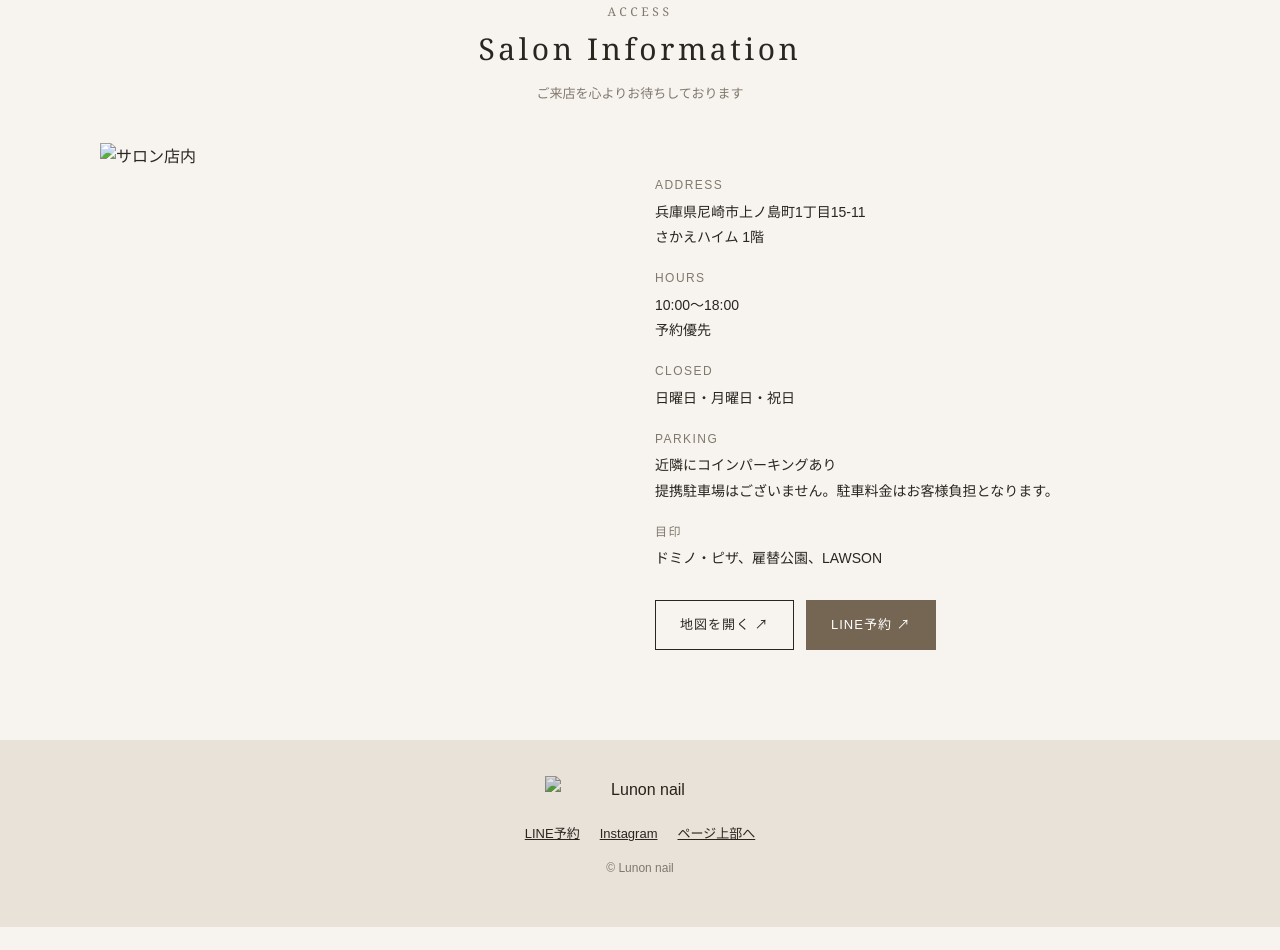
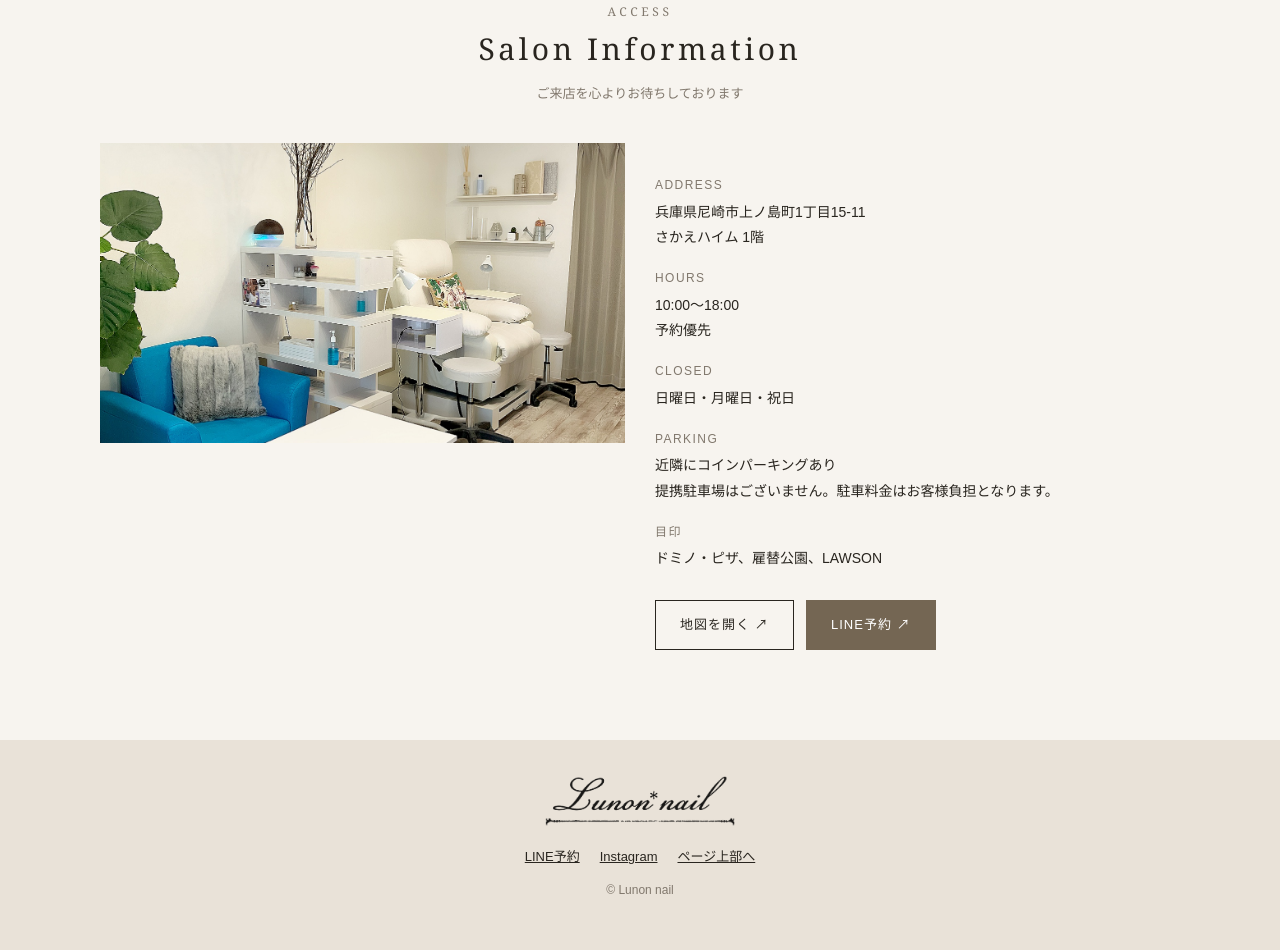
Before and after one commit to rieko1130-cyber/lunon-nail, a plain HTML site: page index.html in a window 1280 px wide. Shown: the part 5150-6100 px from the top of the page. Before the commit the page ends 6077 px from the top, so only its background shows below. Drawn offline with Linux system fonts and the light colour scheme.

Commit message:
Update index.html

```diff
--- a/index.html
+++ b/index.html
@@ -27,9 +27,9 @@
 <div class="menu-card"><h3>OPTION</h3><div class="price-row"><span>長さ出し（1本）</span><b>¥550</b></div><div class="price-row"><span>ストーン（1個）</span><b>¥55〜</b></div><div class="price-row"><span>パラフィンパック</span><b>¥1,100</b></div><div class="price-row"><span>ハンドSPA</span><b>¥3,300</b></div><div class="price-row"><span>肘までのオイルマッサージ（10分）</span><b>¥1,100</b></div></div>
 <div class="menu-card"><h3>OFF</h3><div class="price-row"><span>オフのみ</span><b>¥3,300</b></div><div class="price-row"><span>付け替えオフ</span><b>¥1,100</b></div><p class="note">ご新規様は初回オフ無料・10％OFF</p></div>
 </div><p class="note">※メニュー内容・価格は変更となる場合があります。ご予約時にご確認ください。</p></div></section>
-<section class="section feature"><div class="wrap feature-inner"><img src="assets/shop-sign.jpeg" alt="Lunon nailの店舗看板"><div><div class="eyebrow">WELCOME TO LUNON NAIL</div><h2>初めてのお客様も<br>お気軽にどうぞ。</h2><p class="copy">ご新規様は初回オフ無料、さらに10％OFFでご案内しています。メニューについてのご質問やデザインのご相談も、LINEからお気軽にお問い合わせください。</p><a class="btn primary" href="https://lin.ee/yedRJRW" target="_blank" rel="noopener">LINEで予約・相談する ↗</a></div></div></section>
-<section class="section" id="access"><div class="wrap"><div class="section-head"><div class="en">ACCESS</div><h2>Salon Information</h2><p>ご来店を心よりお待ちしております</p></div><div class="access-grid"><div><img src="assets/salon-interior.jpeg" alt="サロン店内"></div><dl class="info"><dt>ADDRESS</dt><dd>兵庫県尼崎市上ノ島町1丁目15-11<br>さかえハイム 1階</dd><dt>HOURS</dt><dd>10:00〜18:00<br>予約優先</dd><dt>CLOSED</dt><dd>日曜日・月曜日・祝日</dd><dt>PARKING</dt><dd>近隣にコインパーキングあり<br>提携駐車場はございません。駐車料金はお客様負担となります。</dd><dt>目印</dt><dd>ドミノ・ピザ、雇替公園、LAWSON</dd><div class="actions"><a class="btn light" href="https://www.google.com/maps/search/?api=1&query=兵庫県尼崎市上ノ島町1丁目15-11+さかえハイム" target="_blank" rel="noopener">地図を開く ↗</a><a class="btn primary" href="https://lin.ee/yedRJRW" target="_blank" rel="noopener">LINE予約 ↗</a></div></dl></div></div></section>
+<section class="section feature"><div class="wrap feature-inner"><img src="shop-sign.jpeg" alt="Lunon nailの店舗看板"><div><div class="eyebrow">WELCOME TO LUNON NAIL</div><h2>初めてのお客様も<br>お気軽にどうぞ。</h2><p class="copy">ご新規様は初回オフ無料、さらに10％OFFでご案内しています。メニューについてのご質問やデザインのご相談も、LINEからお気軽にお問い合わせください。</p><a class="btn primary" href="https://lin.ee/yedRJRW" target="_blank" rel="noopener">LINEで予約・相談する ↗</a></div></div></section>
+<section class="section" id="access"><div class="wrap"><div class="section-head"><div class="en">ACCESS</div><h2>Salon Information</h2><p>ご来店を心よりお待ちしております</p></div><div class="access-grid"><div><img src="salon-interior.jpeg" alt="サロン店内"></div><dl class="info"><dt>ADDRESS</dt><dd>兵庫県尼崎市上ノ島町1丁目15-11<br>さかえハイム 1階</dd><dt>HOURS</dt><dd>10:00〜18:00<br>予約優先</dd><dt>CLOSED</dt><dd>日曜日・月曜日・祝日</dd><dt>PARKING</dt><dd>近隣にコインパーキングあり<br>提携駐車場はございません。駐車料金はお客様負担となります。</dd><dt>目印</dt><dd>ドミノ・ピザ、雇替公園、LAWSON</dd><div class="actions"><a class="btn light" href="https://www.google.com/maps/search/?api=1&query=兵庫県尼崎市上ノ島町1丁目15-11+さかえハイム" target="_blank" rel="noopener">地図を開く ↗</a><a class="btn primary" href="https://lin.ee/yedRJRW" target="_blank" rel="noopener">LINE予約 ↗</a></div></dl></div></div></section>
 </main>
-<footer class="footer"><div class="wrap"><img src="assets/logo.jpeg" alt="Lunon nail"><div class="footer-links"><a href="https://lin.ee/yedRJRW" target="_blank" rel="noopener">LINE予約</a><a href="https://www.instagram.com/lunon_nail?lqvp=c2wxZGdxMjF5enI4&utm_source=qr" target="_blank" rel="noopener">Instagram</a><a href="#top">ページ上部へ</a></div><p>© Lunon nail</p></div></footer>
+<footer class="footer"><div class="wrap"><img src="lunon-logo.png" alt="Lunon nail"><div class="footer-links"><a href="https://lin.ee/yedRJRW" target="_blank" rel="noopener">LINE予約</a><a href="https://www.instagram.com/lunon_nail?lqvp=c2wxZGdxMjF5enI4&utm_source=qr" target="_blank" rel="noopener">Instagram</a><a href="#top">ページ上部へ</a></div><p>© Lunon nail</p></div></footer>
 <a class="floating" href="https://lin.ee/yedRJRW" target="_blank" rel="noopener">LINEで予約する ↗</a>
 </body></html>
```
